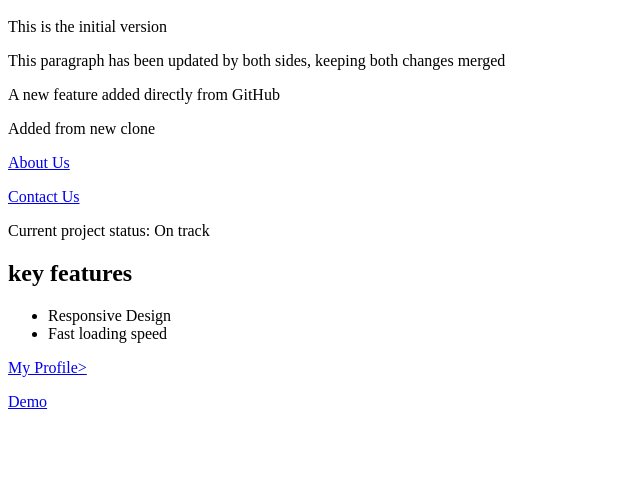
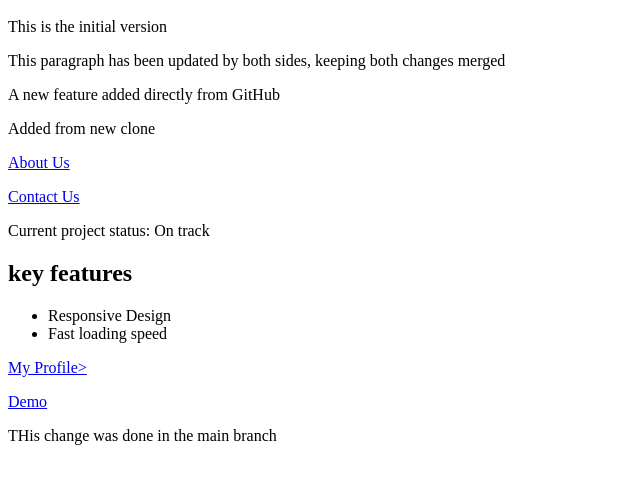
Before and after one commit to dgruploads01/collaboration_project, a plain HTML site: page index.html in a window 1280 px wide. Shown: the part 48-532 px from the top of the page, without its empty margins (0-640 px from the left). Drawn offline with Linux system fonts and the light colour scheme.

Commit message:
Feature: Changes from main branch

```diff
--- a/index.html
+++ b/index.html
@@ -14,3 +14,4 @@
 </ul>
 <p><a href="profile.html">My Profile></a></p>
 <p><a href="button.html">Demo</a></p>
+<p>THis change was done in the main branch</p>
```
